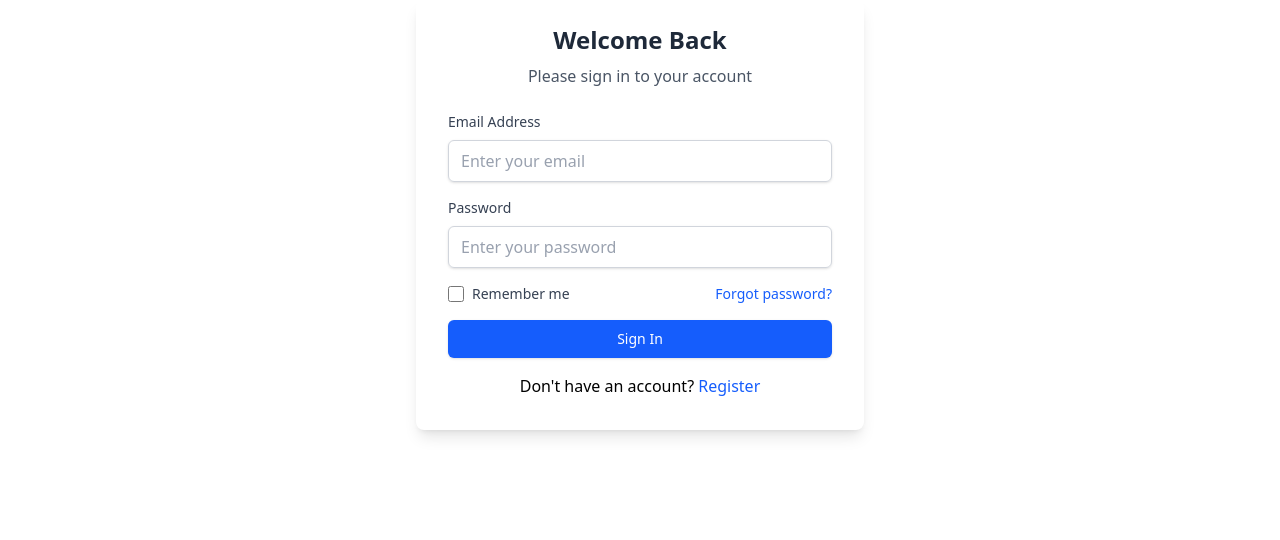
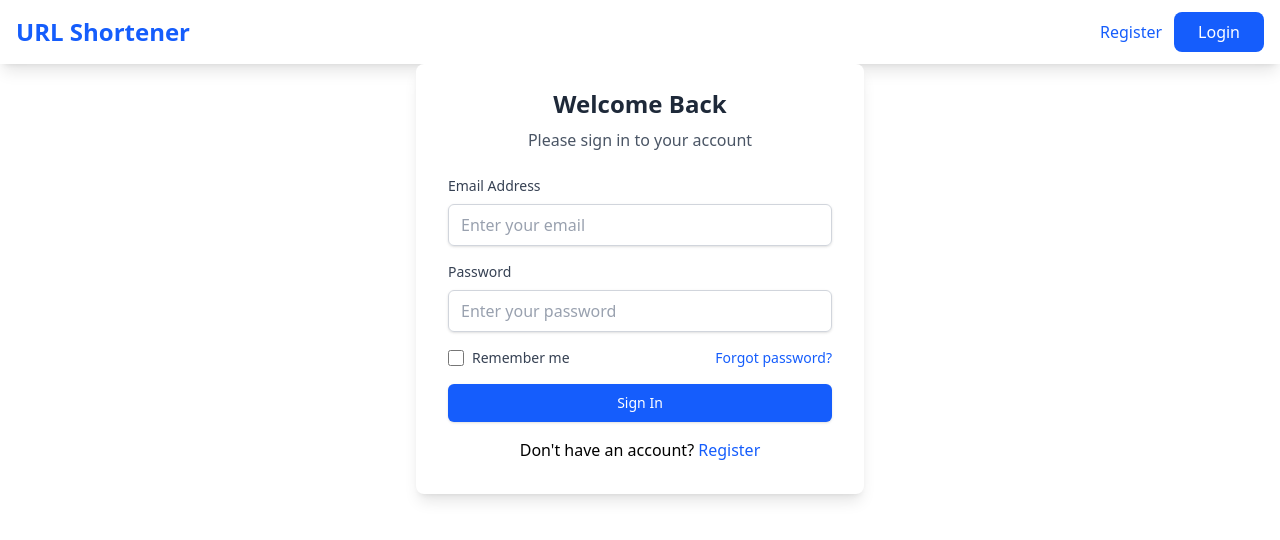
Before and after one commit to Rishi-Sharma1/URL-Shortner, a React (Vite) app in the folder FRONTEND/: page /auth in a window 1280 px wide. Shown: the top 540 px of the page. Built offline with nearby package versions, Linux system fonts and the light colour scheme.

Commit message:
Added Tanstack

```diff
--- a/FRONTEND/package.json
+++ b/FRONTEND/package.json
@@ -12,7 +12,10 @@
   "dependencies": {
     "@tailwindcss/vite": "^4.1.7",
     "@tanstack/react-query": "^5.77.2",
+    "@tanstack/react-router": "^1.125.6",
     "axios": "^1.9.0",
+    "install": "^0.13.0",
+    "npm": "^11.4.2",
     "react": "^19.1.0",
     "react-dom": "^19.1.0",
     "tailwindcss": "^4.1.7"
--- a/FRONTEND/src/App.jsx
+++ /dev/null
@@ -1,14 +0,0 @@
-import React from 'react'
-import HomePage from './pages/HomePage'
-import LoginForm from './components/LoginForm'
-import AuthPage from './pages/AuthPage'
-
-const App = () => {
-  return (
-    <>
-      <AuthPage/>
-    </>
-  )
-}
-
-export default App
--- /dev/null
+++ b/FRONTEND/src/RootLayout.jsx
@@ -0,0 +1,14 @@
+import React from 'react'
+import { Outlet } from '@tanstack/react-router'
+import Navbar from './components/Navbar'
+
+const RootLayout = () => {
+  return (
+    <>
+      <Navbar />
+      <Outlet />
+    </>
+  )
+}
+
+export default RootLayout
--- a/FRONTEND/src/components/LoginForm.jsx
+++ b/FRONTEND/src/components/LoginForm.jsx
@@ -12,8 +12,13 @@ const LoginForm = ({ state }) => {
     setError('');
 
     try {
-      await loginUser(password, email);
-      setLoading(false);
+      const response = await loginUser(password, email);
+      console.log('Login successful:', response);
+
+      // Update navbar auth state
+      if (window.handleNavbarLogin) {
+        window.handleNavbarLogin(response.user || { name: email }, response.token || 'dummy-token');
+      }
 
     } catch (err) {
       console.error('Login error:', err);
--- /dev/null
+++ b/FRONTEND/src/components/Navbar.jsx
@@ -0,0 +1,101 @@
+
+
+import { useState, useEffect, useCallback } from 'react';
+import { Link, useNavigate } from '@tanstack/react-router';
+
+const Navbar = () => {
+  const [isLoggedIn, setIsLoggedIn] = useState(false);
+  const [user, setUser] = useState(null);
+  const navigate = useNavigate();
+
+  // Check for existing auth token on component mount
+  useEffect(() => {
+    const token = localStorage.getItem('authToken');
+    const userData = localStorage.getItem('userData');
+
+    if (token && userData) {
+      setIsLoggedIn(true);
+      setUser(JSON.parse(userData));
+    }
+  }, []);
+
+  // Function to handle successful login (can be called from auth forms)
+  const handleLoginSuccess = useCallback((userData, token) => {
+    setIsLoggedIn(true);
+    setUser(userData);
+    localStorage.setItem('authToken', token);
+    localStorage.setItem('userData', JSON.stringify(userData));
+    navigate({ to: '/' });
+  }, [navigate]);
+
+  // Expose login success function globally so auth forms can use it
+  useEffect(() => {
+    window.handleNavbarLogin = handleLoginSuccess;
+    return () => {
+      delete window.handleNavbarLogin;
+    };
+  }, [handleLoginSuccess]);
+
+  const handleLogin = () => {
+    navigate({ to: '/auth' });
+  };
+
+  const handleLogout = () => {
+    setIsLoggedIn(false);
+    setUser(null);
+    // Clear any stored tokens/session data
+    localStorage.removeItem('authToken');
+    navigate({ to: '/' });
+  };
+
+  return (
+    <nav className="bg-white shadow-lg">
+      <div className="max-w-7xl mx-auto px-4">
+        <div className="flex justify-between items-center h-16">
+          {/* Left side - App name */}
+          <div className="flex items-center">
+            <Link to="/" className="text-2xl font-bold text-blue-600 hover:text-blue-700 transition duration-200">
+              URL Shortener
+            </Link>
+          </div>
+
+          {/* Right side - Auth section */}
+          <div className="flex items-center space-x-4">
+            {isLoggedIn ? (
+              // Logged in state
+              <div className="flex items-center space-x-4">
+                <span className="text-gray-700">
+                  Welcome, {user?.name || 'User'}!
+                </span>
+                <button
+                  onClick={handleLogout}
+                  className="bg-red-600 hover:bg-red-700 text-white font-medium py-2 px-4 rounded-lg transition duration-200 ease-in-out transform hover:scale-105"
+                >
+                  Logout
+                </button>
+              </div>
+            ) : (
+              // Logged out state
+              <div className="flex items-center space-x-3">
+                <Link
+                  to="/auth"
+                  className="text-blue-600 hover:text-blue-700 font-medium transition duration-200"
+                >
+                  Register
+                </Link>
+                <button
+                  onClick={handleLogin}
+                  className="bg-blue-600 hover:bg-blue-700 text-white font-medium py-2 px-6 rounded-lg transition duration-200 ease-in-out transform hover:scale-105"
+                >
+                  Login
+                </button>
+              </div>
+            )}
+          </div>
+        </div>
+      </div>
+    </nav>
+  );
+};
+
+export default Navbar;
--- a/FRONTEND/src/main.jsx
+++ b/FRONTEND/src/main.jsx
@@ -1,12 +1,18 @@
 
 import { createRoot } from 'react-dom/client'
 import './index.css'
-import App from './App.jsx'
+
 import {QueryClient, QueryClientProvider} from '@tanstack/react-query';
+import {RouterProvider, createRouter} from '@tanstack/react-router';
+import { routeTree } from './routing/routeTree';
 
 const queryClient = new QueryClient()
+const router = createRouter({
+  routeTree
+})
+
 createRoot(document.getElementById('root')).render(
   <QueryClientProvider client={queryClient}>
-    <App/>
+    <RouterProvider router={router}/>
   </QueryClientProvider>
 )
--- /dev/null
+++ b/FRONTEND/src/pages/DashboardPage.jsx
@@ -0,0 +1,11 @@
+import React from 'react'
+
+const DashboardPage = () => {
+  return (
+    <div>
+      <p>Dashboard</p>
+    </div>
+  )
+}
+
+export default DashboardPage
--- /dev/null
+++ b/FRONTEND/src/routing/auth.route.js
@@ -0,0 +1,12 @@
+import { createRoute} from "@tanstack/react-router"
+import { rootRoute } from "./routeTree"
+import AuthPage from "../pages/AuthPage"
+
+const authRoute = createRoute({
+  getParentRoute: () => rootRoute,
+  path: '/auth',
+  component: AuthPage
+  },
+)
+
+export default authRoute
--- /dev/null
+++ b/FRONTEND/src/routing/dashboard.js
@@ -0,0 +1,13 @@
+import { createRoute} from "@tanstack/react-router"
+import { rootRoute } from "./routeTree"
+import AuthPage from "../pages/AuthPage"
+import DashboardPage from "../pages/DashboardPage"
+
+const dashboardRoute = createRoute({
+  getParentRoute: () => rootRoute,
+  path: '/dashboard',
+  component: DashboardPage
+  },
+)
+
+export default dashboardRoute
--- /dev/null
+++ b/FRONTEND/src/routing/homepage.js
@@ -0,0 +1,12 @@
+import { createRoute} from "@tanstack/react-router"
+import { rootRoute } from "./routeTree"
+import HomePage from "../pages/HomePage"
+
+const homePageRoute = createRoute({
+  getParentRoute: () => rootRoute,
+  path: '/',
+  component: HomePage
+  },
+)
+
+export default homePageRoute
--- /dev/null
+++ b/FRONTEND/src/routing/routeTree.js
@@ -0,0 +1,14 @@
+import { createRootRoute } from "@tanstack/react-router"
+import App from "../RootLayout"
+import RootLayout from "../RootLayout"
+import homePageRoute from "./homepage"
+import authRoute from "./auth.route"
+import dashboardRoute from "./dashboard"
+
+export const rootRoute = createRootRoute({
+  component: RootLayout,
+})
+
+export const routeTree = rootRoute.addChildren([
+    homePageRoute, authRoute, dashboardRoute
+])
```
Also changed, not shown: 1 other file (tests, documents, lock files or other folders).
